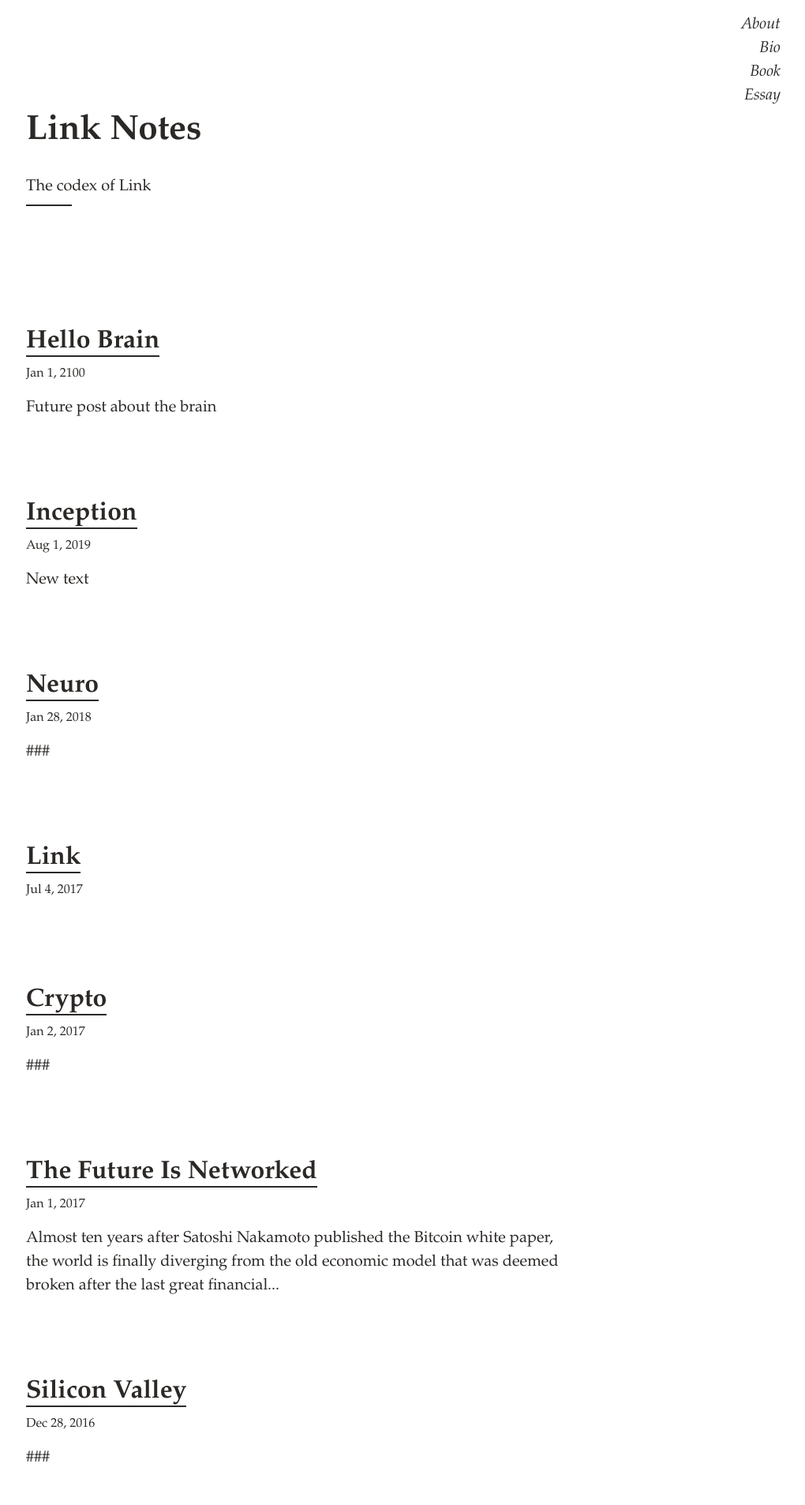
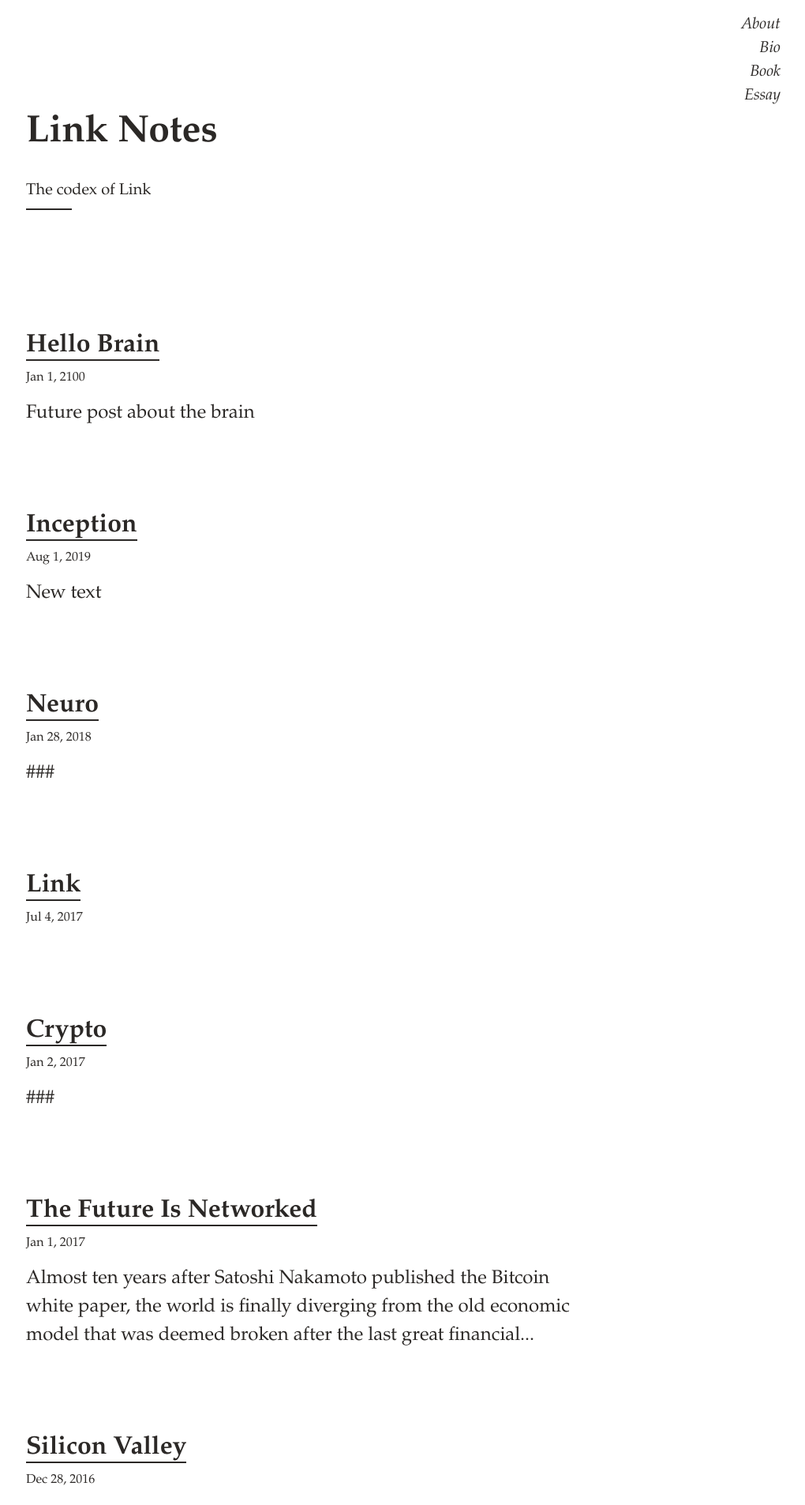
Before and after one commit to linkneuro/linkneuro.github.io, a Jekyll site: the page built from index.html, in a window 1280 px wide. Shown: the top 1906 px of the page at 79% size, without its empty margins (259-1279 px from the left). Built offline with Jekyll 4.4.1, drawn with Linux system fonts in a browser that asks for light colours.

Commit message:
Update _variables.scss

```diff
--- a/_sass/_variables.scss
+++ b/_sass/_variables.scss
@@ -2,12 +2,12 @@
 // Font family
 $body-font-family: Athelas, Palatino, Georgia, serif;
 $body-font-size: 14px;
-$prose-font-size: 20px;
+$prose-font-size: 24px;
 
 
 // Type scale
-$h0-mobile: 28px;
-$h0-desktop: 44px;
+$h0-mobile: 32px;
+$h0-desktop: 48px;
 
 $h1-size: 32px !default;
 $h2-size: 32px !default;
```
